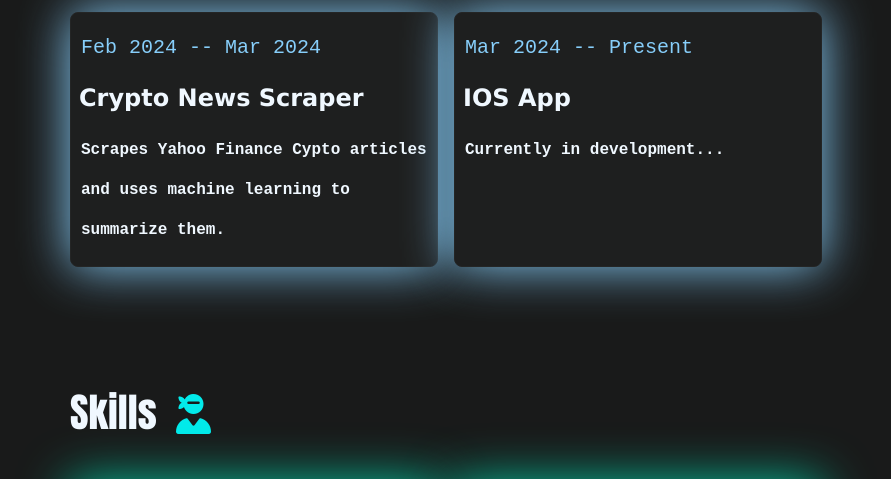
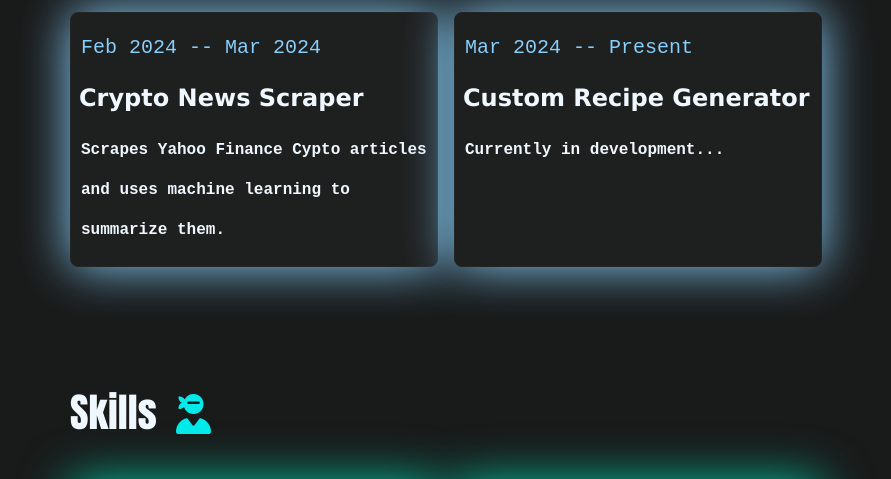
Before and after one commit to benniu04/Personal_Website, a React app: page index.html in a window 1280 px wide. Shown: the part 2747-3226 px from the top of the page, without its empty margins (194-1085 px from the left). Built offline with nearby package versions, Linux system fonts and the light colour scheme; animation ran at ten frames a second.

Commit message:
Update index.html

```diff
--- a/index.html
+++ b/index.html
@@ -130,7 +130,7 @@
                       </div>
                       <div class="project-2">
                         <p class="date-2">Mar 2024 -- Present</p>
-                        <a class="proj-title" href="" target="_blank">IOS App</a>
+                        <a class="proj-title" href="" target="_blank">Custom Recipe Generator</a>
                         <p class="proj-description">Currently in development...</p>
                       </div>
                     </div>
```
